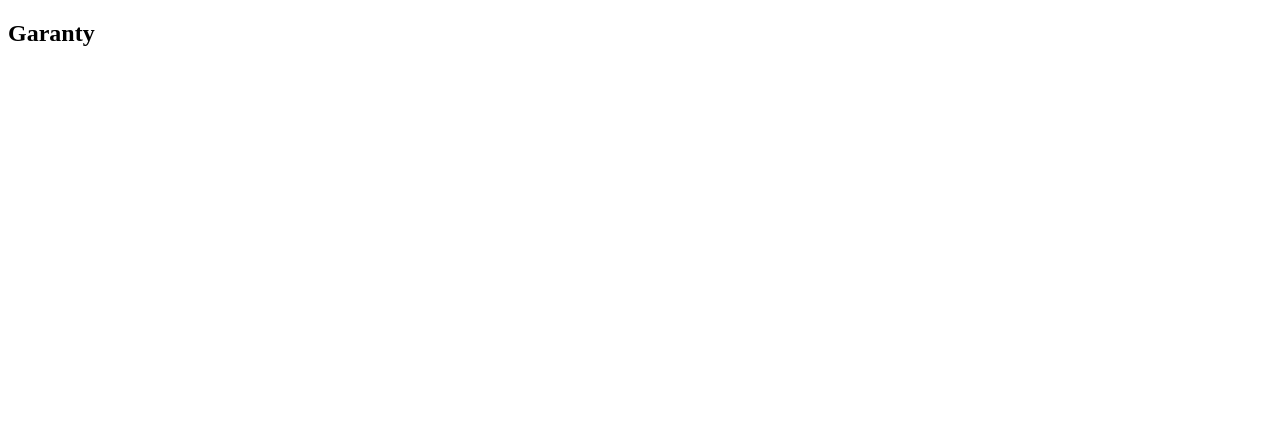
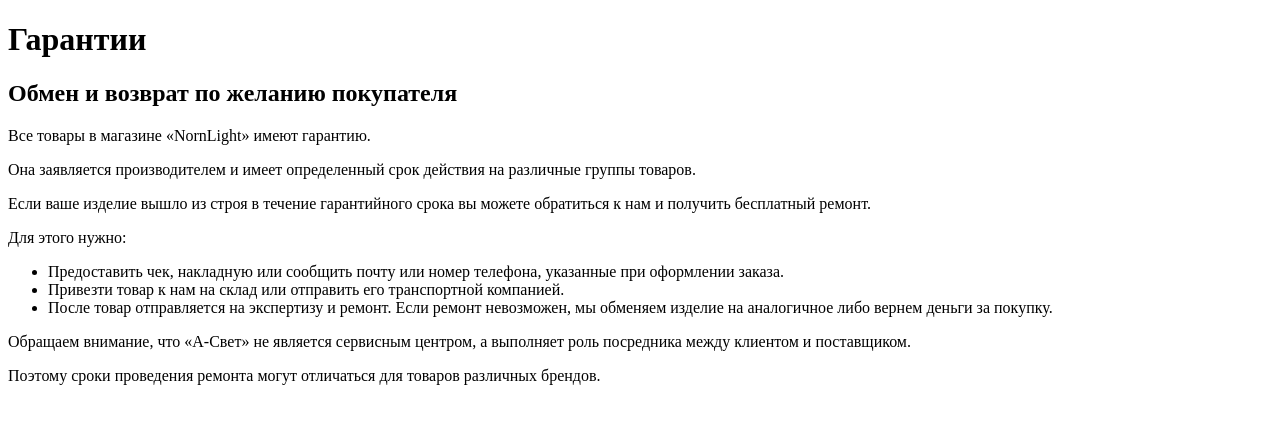
Before and after one commit to Usmonqulov-Abduhamid-5018844/Anti-Coder, a Next.js app: page /header-pages/collaction/garanty in a window 1280 px wide. Shown: the top 424 px of the page. Built offline with nearby package versions, Linux system fonts and the light colour scheme.

Commit message:
Garanty with media

```diff
--- a/src/pages/header-pages/collaction/garanty.tsx
+++ b/src/pages/header-pages/collaction/garanty.tsx
@@ -1,11 +1,70 @@
-import React from "react";
+import React from "react"
 
 const Garanty = () => {
   return (
-    <div className="container">
-      <h2>Garanty</h2>
+    <div className="container mx-auto px-4 md:px-6 py-10 md:py-14">
+      <main className="grid gap-10 md:gap-12 md:grid-cols-[360px_1fr]">
+        <header aria-labelledby="page-title" className="md:pt-2">
+          <h1
+            id="page-title"
+            className="text-5xl md:text-6xl font-semibold leading-none text-gray-400"
+          >
+            Гарантии
+          </h1>
+        </header>
+
+        <section
+          aria-labelledby="wish-return"
+          className="max-w-2xl text-slate-800 space-y-4"
+        >
+          <h2 id="wish-return" className="text-xl font-semibold text-slate-900">
+            Обмен и возврат по желанию покупателя
+          </h2>
+
+          <p>Все товары в магазине «NornLight» имеют гарантию.</p>
+          <p>
+            Она заявляется производителем и имеет определенный срок действия на
+            различные группы товаров.
+          </p>
+          <p>
+            Если ваше изделие вышло из строя в течение гарантийного срока вы
+            можете обратиться к нам и получить бесплатный ремонт.
+          </p>
+
+          <p className="font-medium">Для этого нужно:</p>
+          <ul className="list-disc marker:text-slate-900 pl-5 space-y-2">
+            <li>
+              Предоставить чек, накладную или сообщить почту или номер телефона,
+              указанные при оформлении заказа.
+            </li>
+            <li>
+              Привезти товар к нам на склад или отправить его транспортной
+              компанией.
+            </li>
+            <li>
+              После товар отправляется на экспертизу и ремонт. Если ремонт
+              невозможен, мы обменяем изделие на аналогичное либо вернем деньги
+              за покупку.
+            </li>
+          </ul>
+
+          <p>
+            Обращаем внимание, что «А-Свет» не является сервисным центром, а
+            выполняет роль посредника между клиентом и поставщиком.
+          </p>
+          <p>
+            Поэтому сроки проведения ремонта могут отличаться для товаров
+            различных брендов.
+          </p>
+        </section>
+      </main>
+
+      <div
+        aria-hidden="true"
+        className="fixed inset-x-0 bottom-0 h-1.5 bg-purple-600"
+      />
     </div>
-  );
-};
+  )
+}
 
-export default React.memo(Garanty);
+export default React.memo(Garanty)
```
